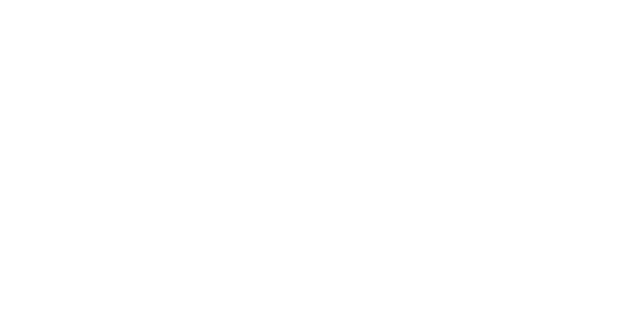
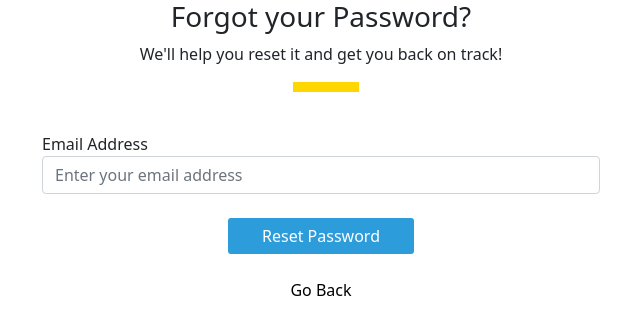
Before and after one commit to santoshmanaguli/Project-2, a Vue app in the folder project2/: page /forgotpass in a window 1280 px wide. Before the commit this address had no page. Shown: the top 334 px of the page, without its empty margins (319-959 px from the left). Built offline with nearby package versions, Linux system fonts and the light colour scheme.

Commit message:
added change password and forgot password

```diff
--- /dev/null
+++ b/project2/src/components/ChangePass.vue
@@ -0,0 +1,75 @@
+<template>
+<div class="container">
+    <div class="row">
+        <div class="col-md-12">
+            <div class="col-md-8 offset-md-2">
+                <h3>Change your Password.</h3>
+                <br>
+                <form>
+                    <div class="form-group">
+                        <label for="password">Password</label>
+                        <input type="password" id="password" class="form-control" v-model="this.Passwd.password">
+                        <p v-if="!passisValid" id="str-red">Must contain atleast 8 characters</p>
+                    </div>
+                    <br>
+                    <div class="form-group">
+                        <label for="change_password">Confirm Password</label>
+                        <input type="password" id="change_password" class="form-control" v-model="this.Passwd.cpassword">
+                        <p v-if="!cpassisValid" id="str-red">Must contain atleast 8 characters and should match password</p>
+                    </div>
+                    <br>
+                    <button class="btn col-md-3 offset-md-4 resetbtn" @click="changePass()" type="button">Set Password</button>
+                </form>
+            </div>
+        </div>
+    </div>
+</div>
+</template>
+
+<script>
+import axios from 'axios'
+
+export default {
+    name: 'ChangePass',
+    data() {
+        return {
+            Passwd: {
+                id:'',
+                password: '',
+                cpassword: '',
+            }
+        }
+    },
+    computed: {
+        passisValid() {
+            return this.Passwd.password.length > 8
+        },
+        cpassisValid() {
+            return this.Passwd.cpassword.length > 8 && this.Passwd.cpassword == this.Passwd.password
+        },
+        formisValid() {
+            return this.passisValid && this.cpassisValid
+        }
+    },
+    methods: {
+        async changePass() {
+            if (this.formisValid) {
+                console.log(this.Passwd.password, this.Passwd.cpassword, this.Passwd.id );
+                const pass = await axios.put("http://localhost:3000/users/" + this.Passwd.id, {
+                    password: this.Passwd.password,
+                });
+                console.log(pass);
+            }
+        }
+    },
+    mounted(){
+        let user = localStorage.getItem('user');
+        var id = JSON.parse(user)
+        this.Passwd = id;
+    }
+}
+</script>
+
+<style>
+
+</style>
--- /dev/null
+++ b/project2/src/components/ForgotPass.vue
@@ -0,0 +1,62 @@
+<template>
+<div class="container">
+    <div class="row">
+        <div class="col-md-12">
+            <div class="col-md-6 offset-md-3">
+                <h3 class="text-center">Forgot your Password?</h3>
+                <p class="text-center fs-6">We'll help you reset it and get you back on track!</p>
+                <hr class="hr">
+                <br>
+                <form>
+                    <div class="form-group">
+                        <label for="email">Email Address</label>
+                        <input type="email" id="email" placeholder="Enter your email address" required class="form-control">
+                    </div>
+                    <br>
+                    <div class="text-center">
+                        <button class="btn col-md-4 resetbtn" type="submit">Reset Password</button>
+                        <br>
+                        <br>
+                        <a href="/" class="goback">
+                            <span >Go Back</span>
+                        </a>
+                    </div>
+                </form>
+            </div>
+        </div>
+    </div>
+</div>
+</template>
+
+<script>
+export default {
+    name: 'ForgotPass'
+}
+</script>
+
+<style>
+.hr {
+    width: 66px;
+    position: relative;
+    border: 5px solid gold;
+    opacity: 1;
+    margin-right: 45% !important;
+    margin-left: 45% !important;
+}
+
+.resetbtn {
+    background: #2d9cdb;
+    border-radius: 3px;
+    font-size: 16px;
+    line-height: 22px;
+    text-align: center;
+    color: #fff;
+}
+
+.goback {
+    color: black;
+    font-size: 16px;
+    line-height: 22px;
+    text-decoration: none;
+}
+</style>
--- a/project2/src/components/SignIn.vue
+++ b/project2/src/components/SignIn.vue
@@ -28,7 +28,7 @@
                 </div>
                 <br />
                 <div>
-                    <a href="" style="text-decoration:none; color:black;">Forgot Password</a>
+                    <a href="" style="text-decoration:none; color:black;" @click="$router.push('ForgotPass')">Forgot Password</a>
                     <br />
                     <br />
                 </div>
@@ -74,7 +74,7 @@ export default {
                     path: '/profile'
                 })
             } else {
-                alert("wrong")
+                alert("Invalid Details")
             }
         }
     },
--- a/project2/src/components/SignUp.vue
+++ b/project2/src/components/SignUp.vue
@@ -5,7 +5,6 @@
             <img class="image" src="../assets/img.webp" alt="image" />
         </div>
         <div class="col-md-7 p-5">
-            <form>
             <div class="justify-content-md-end d-md-flex">
                 <span id="acc-span" class="me-md-2">Already have an account?</span>
                 <button @click="$router.push('/')" id="signin-btn" class="col-2 rounded" type="button" style="border-color: #026c7c;">SignIn</button>
@@ -17,24 +16,31 @@
             <h6>Enter your details below to get your FREE account today.</h6><br>
             <hr id="hr">
             <div id="req" class="justify-content-md-end d-md-flex">
-                    <span id="str-red">*</span><span><b></b></span>
+                <span id="str-red">*</span><span><b>Required</b></span>
+            </div>
+            <form class="d-grid gap-2">
+                <div>
+                    <label for="FirstName" class="form-label"><b>First Name</b><span id="str-red">*</span></label>
+                    <input v-model="firstname" type="text" class="form-control" required />
+                    <p v-show="!firstnameIsValid" id="str-red">First name cannot be empty</p>
                 </div>
                 <div>
-                    <label for="FirstName" class="form-label"><b>First Name</b></label><span id="str-red">*</span>
-                    <input v-model="firstname" type="text" class="form-control" required />
-                    <div v-if="!firstnameIsValid"><p id="str-red">First name cannot be empty</p></div>
-                </div>
-                <label for="LastName" class="form-label"><b>Last Name</b></label><span id="str-red">*</span>
+                    <label for="LastName" class="form-label"><b>Last Name</b><span id="str-red">*</span></label>
                     <input v-model="lastname" type="text" class="form-control" required />
                     <p v-if="!lastnameIsValid" id="str-red">Last Name cannot be empty</p>
-                <label for="Email" class="form-label"><b>Email Address</b></label><span id="str-red">*</span>
+                </div>
+                <div>
+                    <label for="Email" class="form-label"><b>Email Address</b><span id="str-red">*</span></label>
                     <input v-model="email" type="email" class="form-control" required />
                     <p v-if="!emailIsValid" id="str-red">Enter only valid email</p>
-                <label for="Password" class="form-label"><b>Password</b></label><span id="str-red">*</span>
+                </div>
+                <div>
+                    <label for="Password" class="form-label"><b>Password</b><span id="str-red">*</span></label>
                     <input v-model="password" type="password" class="form-control" minlength="8" required />
                     <p v-if="!passwordIsValid" id="str-red">Must contain at least 8 characters</p>
-                <br>
-                <label for="school"><b>Role at Your School</b></label><span id="str-red">*</span>
+                </div>
+                <div>
+                    <label for="school"><b>Role at Your School</b><span id="str-red">*</span></label>
                     <select v-model="roleatschool" class="form-select" aria-label="Default select example" name="school" id="school" required>
                         <option value="" disabled selected>Select option</option>
                         <option value="one">One</option>
@@ -42,27 +48,31 @@
                         <option value="three">Three</option>
                     </select>
                     <p v-if="!roleatschoolIsValid" id="str-red">Can't be empty</p>
-                <br>
-                <label for="state"><b>State</b></label><span id="str-red">*</span>
+                </div>
+                <div>
+                    <label for="state"><b>State</b><span id="str-red">*</span></label>
                     <select v-model="state" class="form-select" aria-label="Default select example" name="state" id="state" required>
                         <option value="MH">MH</option>
                         <option value="AP">AP</option>
                         <option value="DH">DH</option>
                     </select>
-                <p v-if="!stateIsValid" id="str-red">Can't be empty</p><br>
+                    <p v-show="!stateIsValid" id="str-red">Can't be empty</p>
+                </div>
+                <div>
+                    <br>
                     <input class="me-2" type="checkbox" /><span>I'd like to try the new <b>Progress Monitoring</b> tracker in
                         ABC</span>
-                <br />
+                </div>
+                <div>
                     <input class="me-2" type="checkbox" checked /><span>I accept the <a href="#" style="color:#23c9ff; text-decoration:none;">Terms and Conditions</a></span>
-                <br />
-                <br />
+                </div>
+                <br>
                 <div>
                     <button @click="signUp" class="col-3 rounded" id="btn" type="button">Create Account</button>
                 </div>
-                <br />
+                <br>
                 <div>
-                    <a href="" style="text-decoration:none; color:black;">Forgot Password</a>
-                    <br />
+                    <a href="" style="text-decoration:none; color:black;" @click="$router.push('ForgotPass')">Forgot Password</a>
                 </div>
                 <table>
                     <tr>
@@ -98,6 +108,7 @@ export default {
             password: "",
             roleatschool: "",
             state: "",
+            reg: /^(([^<>()\[\]\\.,;:\s@"]+(\.[^<>()\[\]\\.,;:\s@"]+)*)|(".+"))@((\[[0-9]{1,3}\.[0-9]{1,3}\.[0-9]{1,3}\.[0-9]{1,3}])|(([a-zA-Z\-0-9]+\.)+[a-zA-Z]{2,24}))$/,                 //eslint-disable-line
         }
     },
     computed: {
@@ -117,7 +128,7 @@ export default {
             return this.password !== "" && this.password.length > 8
         },
         emailIsValid() {
-            return this.email !== "" && this.email.includes('@') && this.email.includes('.com')
+            return this.reg.test(this.email)
         },
         formisValid() {
             return this.firstnameIsValid && this.lastnameIsValid && this.emailIsValid && this.passwordIsValid && this.roleatschoolIsValid && this.stateIsValid
@@ -142,6 +153,8 @@ export default {
                         name: 'ProfilePage'
                     })
                 }
+            }else{
+                alert("Enter all details correctly");
             }
         }
     },
```
Also changed, not shown: project2/data.json (added, +19 -0 lines), project2/src/components/ProfilePage.vue (+43 -12 lines), project2/src/routers.js (+12 -0 lines), 1 other file (tests, documents, lock files or other folders). Lines whose indentation alone changed are shown as unchanged.
